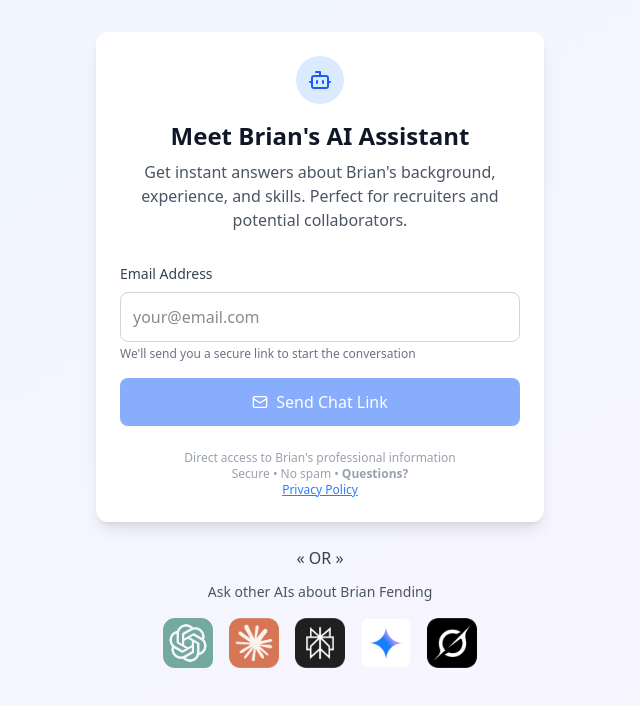
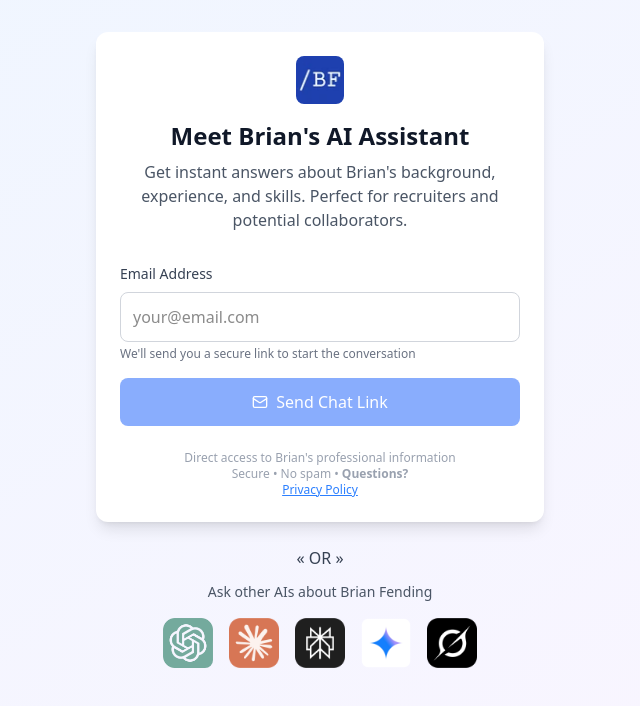
Before and after one commit to fending/fending-gpt, a Next.js app: page / in a window 1280 px wide. Shown: the top 706 px of the page, without its empty margins (320-960 px from the left). Built offline with nearby package versions, Linux system fonts and the light colour scheme.

Commit message:
Add image for AI assistant in EmailCollectionForm and remove unused (lucid react) Bot icon

```diff
--- a/src/components/auth/SessionStart.tsx
+++ b/src/components/auth/SessionStart.tsx
@@ -1,7 +1,8 @@
 'use client'
 
 import React, { useState, useEffect } from 'react'
-import { Mail, Bot, CheckCircle } from 'lucide-react'
+import { Mail, CheckCircle } from 'lucide-react'
+import Image from 'next/image'
 import { useRecaptcha } from '@/lib/security/useRecaptcha'
 import QueueStatus from './QueueStatus'
 import LLMPriming from './LLMPriming'
@@ -162,8 +163,14 @@ function EmailCollectionForm({
       <div className="max-w-md w-full mx-auto space-y-6 pb-12">
         <div className="bg-white rounded-xl shadow-lg p-6">
           <div className="text-center mb-8">
-            <div className="w-12 h-12 bg-blue-100 rounded-full flex items-center justify-center mx-auto mb-4">
-              <Bot className="w-6 h-6 text-blue-600" />
+            <div className="w-12 h-12 mx-auto mb-4">
+              <Image
+                src="/brianfending-ai.webp"
+                alt="Brian's AI Assistant"
+                width={48}
+                height={48}
+                className="rounded-lg"
+              />
             </div>
             <h2 className="text-2xl font-bold text-gray-900">Meet Brian&apos;s AI Assistant</h2>
             <p className="text-gray-600 mt-2">
```
Also changed, not shown: public/brianfending-ai.webp (added).
